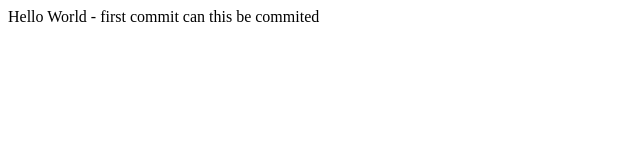
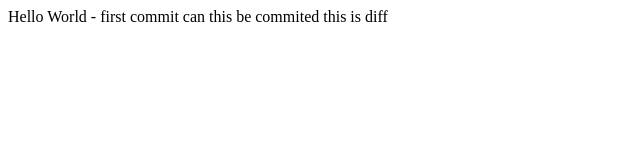
Before and after one commit to nsrividya11/git1, a plain HTML site: page index.html in a window 1280 px wide. Shown: the full height of the page, 0-640 px from the left. Drawn offline with Linux system fonts and the light colour scheme.

Commit message:
showing diff

```diff
--- a/index.html
+++ b/index.html
@@ -9,5 +9,8 @@
 <body>
     Hello World - first commit
     can this be commited
+    this is diff
+
+
 </body>
 </html>
```
